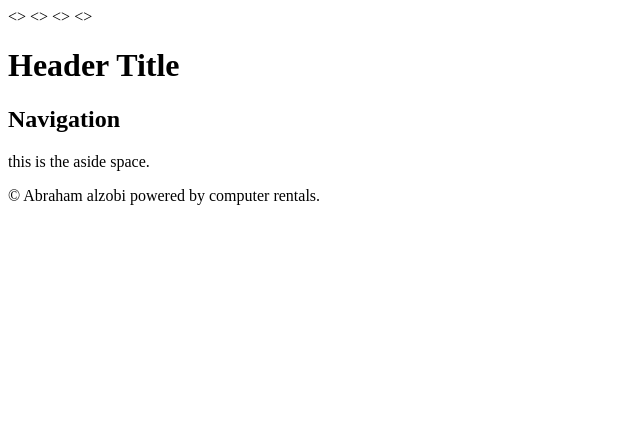
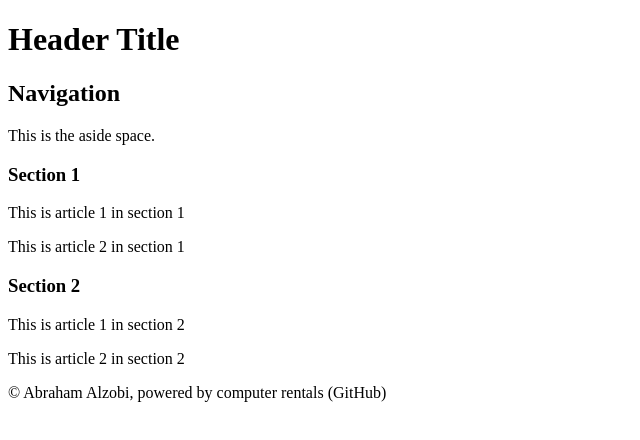
Before and after one commit to AbrahamAlzobi/Business-project, a plain HTML site: page index.html in a window 1280 px wide. Shown: the whole page, without its empty margins (0-640 px from the left). Drawn offline with Linux system fonts and the light colour scheme.

Commit message:
boiler plate

```diff
--- a/index.html
+++ b/index.html
@@ -1,34 +1,43 @@
+
 <!DOCTYPE html>
 <html lang="en" dir="ltr">
   <head>
     <meta charset="utf-8">
-    <title>Business website</title>
+    <title>Business Website </title>
 
-<><meta name="author:" content="Abraham Alzobi">
-<><meta name="description" content="Computer rental website">
-<><meta name="keywords:" content="Computers, rentals, gaming, canada">
-<><meta name="viewport" content="width=device-width, initial-scale=1.0>
+    <meta name="author" content="Abraham alzobi">
+    <meta name="description" content="website for people to ren computers">
+    <meta name="keywords" content="computer, video games, website, rental, canada, business">
+    <meta name="viewport" content="width=device-width, initial-scale=1.0">
     <!-- Content is a given value for the name or http-equiv attribute, text or array or array string -->
 
   </head>
 
   <body>
-
     <header><h1>Header Title</h1></header>
     <nav><h1>Navigation</h1></nav>
-<aside><p> this is the aside space.</p></aside>
+    <aside><p>This is the aside space.</p></aside>
     <section>
-
+      <h3>Section 1</h3>
       <article>
+        <p>This is article 1 in section 1</p>
+      </article>
+      <article>
+        <p>This is article 2 in section 1</p>
       </article>
     </section>
     <section>
+      <h3>Section 2</h3>
       <article>
+        <p>This is article 1 in section 2</p>
+      </article>
+      <article>
+        <p>This is article 2 in section 2</p>
       </article>
     </section>
 
   </body>
 
-  <footer>&copy Abraham alzobi powered by computer rentals.
+  <footer>&copy Abraham Alzobi, powered by computer rentals (GitHub)</footer>
 
 </html>
```
Lines whose indentation alone changed are shown as unchanged.
